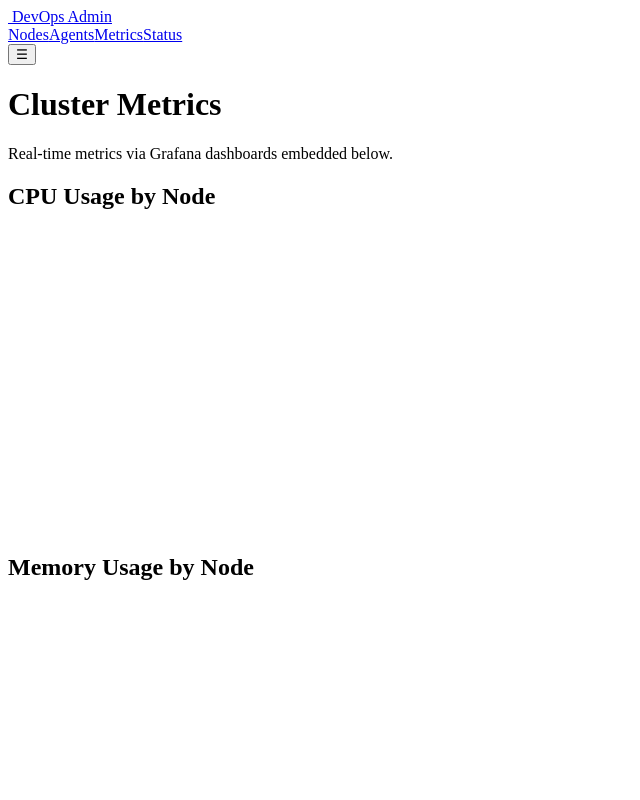
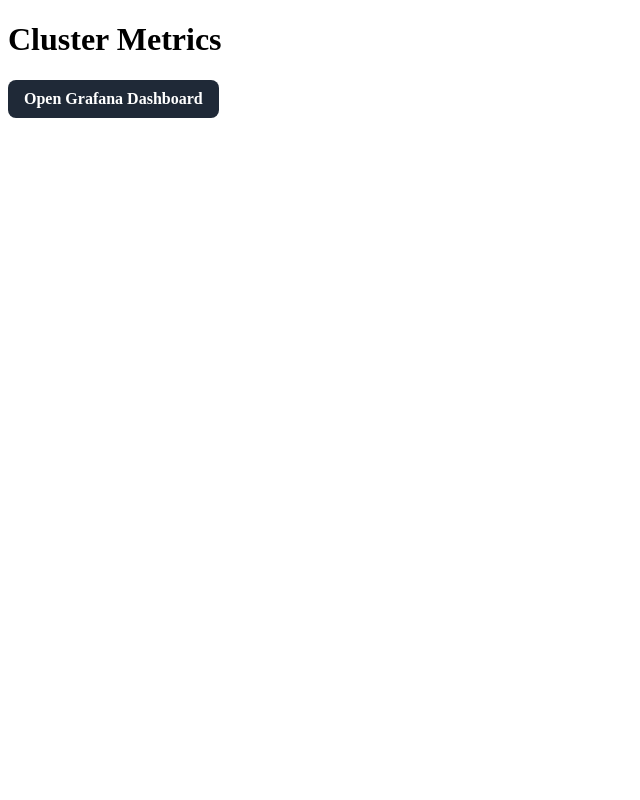
Before and after one commit to justrunme/devops-admin-platform, a Next.js app in the folder ui/: page /metrics in a window 1280 px wide. Shown: the top 800 px of the page, without its empty margins (0-640 px from the left). Built offline with nearby package versions, Linux system fonts and the light colour scheme.

Commit message:
feat: Add access page, script, and update metrics/layout

```diff
--- a/ui/components/Layout.tsx
+++ b/ui/components/Layout.tsx
@@ -9,6 +9,7 @@ const navItems = [
   { name: 'Agents', href: '/agents' },
   { name: 'Metrics', href: '/metrics' },
   { name: 'Status', href: '/status' },
+  { name: 'Access', href: '/access' },
 ]
 
 export default function Layout({ children }: { children: React.ReactNode }) {
--- a/ui/pages/metrics.tsx
+++ b/ui/pages/metrics.tsx
@@ -1,66 +1,29 @@
-import Layout from '../components/Layout'
-import Head from 'next/head'
+import Link from "next/link";
 
 export default function MetricsPage() {
   return (
-    <Layout>
-      <Head>
-        <title>Metrics | DevOps Admin Panel</title>
-      </Head>
-      <div className="p-8 space-y-6">
-        <h1 className="text-3xl font-bold"> Cluster Metrics</h1>
-        <p className="text-gray-600">Real-time metrics via Grafana dashboards embedded below.</p>
+    <div className="p-4 space-y-6">
+      <h1 className="text-2xl font-bold"> Cluster Metrics</h1>
 
-        <div>
-          <h2 className="text-xl font-semibold mb-2"> CPU Usage by Node</h2>
-          <iframe
-            src="http://localhost:3001/d-solo/k8s-cluster/kubernetes-cluster-monitoring?orgId=1&panelId=2&refresh=30s"
-            width="100%"
-            height="300"
-            frameBorder="0"
-          />
-        </div>
+      {/* Кнопка для перехода в Grafana */}
+      <a
+        href="http://localhost:3000/grafana"
+        target="_blank"
+        rel="noopener noreferrer"
+        style={{
+          display: "inline-block",
+          padding: "10px 16px",
+          backgroundColor: "#1f2937",
+          color: "white",
+          borderRadius: "8px",
+          textDecoration: "none",
+          fontWeight: "bold",
+        }}
+      >
+         Open Grafana Dashboard
+      </a>
 
-        <div>
-          <h2 className="text-xl font-semibold mb-2"> Memory Usage by Node</h2>
-          <iframe
-            src="http://localhost:3001/d-solo/k8s-cluster/kubernetes-cluster-monitoring?orgId=1&panelId=4&refresh=30s"
-            width="100%"
-            height="300"
-            frameBorder="0"
-          />
-        </div>
-
-        <div>
-          <h2 className="text-xl font-semibold mb-2"> Pod Status</h2>
-          <iframe
-            src="http://localhost:3001/d-solo/k8s-cluster/kubernetes-cluster-monitoring?orgId=1&panelId=6&refresh=30s"
-            width="100%"
-            height="300"
-            frameBorder="0"
-          />
-        </div>
-
-        <div>
-          <h2 className="text-xl font-semibold mb-2"> Logs from Namespace `default`</h2>
-          <iframe
-            src="http://localhost:3001/d-solo/loki-logs/loki-logs-dashboard?orgId=1&panelId=1&refresh=30s"
-            width="100%"
-            height="300"
-            frameBorder="0"
-          />
-        </div>
-
-        <div>
-          <h2 className="text-xl font-semibold mb-2"> Active Alerts</h2>
-          <iframe
-            src="http://localhost:3001/d-solo/alerts/alerts-overview?orgId=1&panelId=0&refresh=30s"
-            width="100%"
-            height="300"
-            frameBorder="0"
-          />
-        </div>
-      </div>
-    </Layout>
-  )
+      {/* Сюда можно добавить embedded панели потом */}
+    </div>
+  );
 }
```
Also changed, not shown: ui/pages/access.tsx (added, +57 -0 lines), 2 other files (tests, documents, lock files or other folders).
